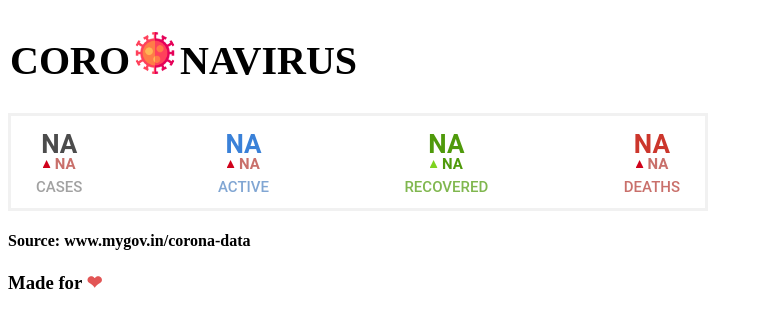
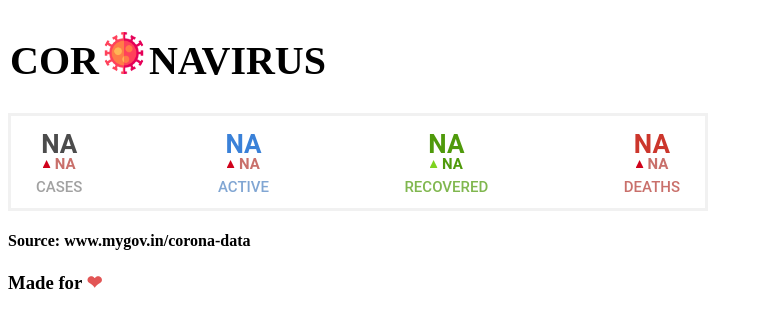
Before and after one commit to Vishal18v/coronavirus-trackr.github.io, a plain HTML site: page index.html in a window 1280 px wide. Shown: the whole page, without its empty margins (0-763 px from the left). Drawn offline with Linux system fonts and the light colour scheme; no server answers.

Commit message:
Update index.html

```diff
--- a/index.html
+++ b/index.html
@@ -6,7 +6,7 @@
 </head>
 <body>
     <div class ="flexcontainer">
-        <div><h1>CORO</h1></div>
+        <div><h1>COR</h1></div>
         <div>    <span class="imgcontainer">
             <img src="img_avatar2.png" alt="Avatar" class="avatar">
             </span>
```
